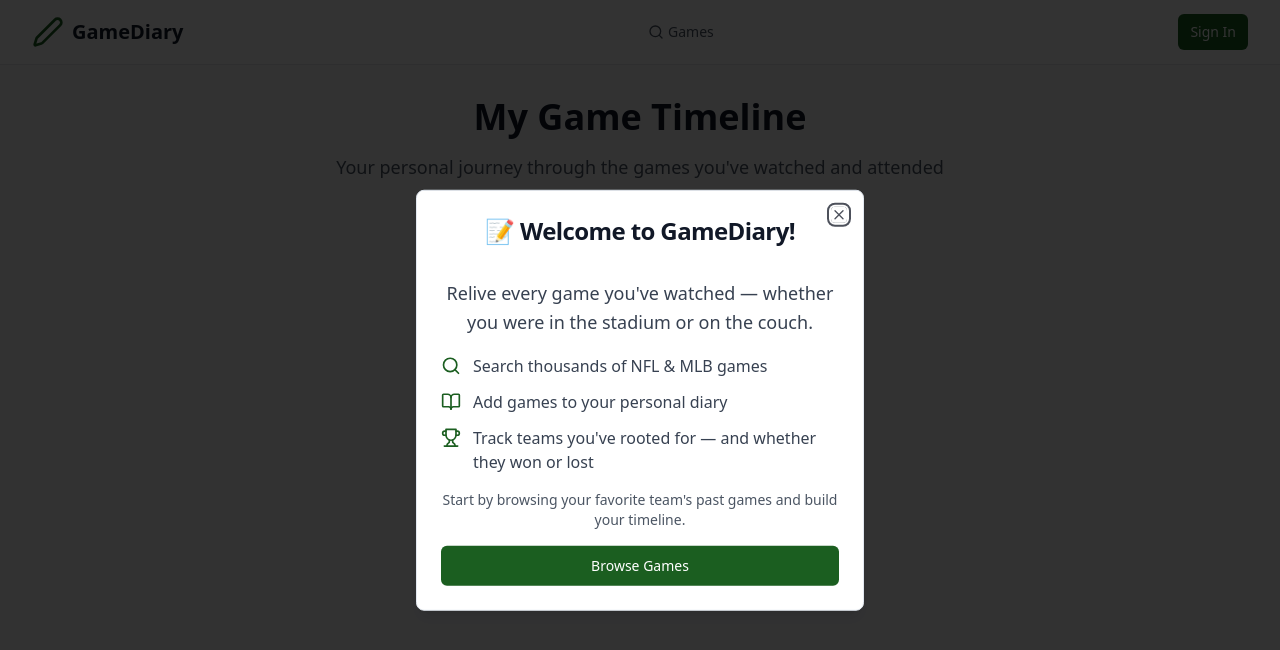
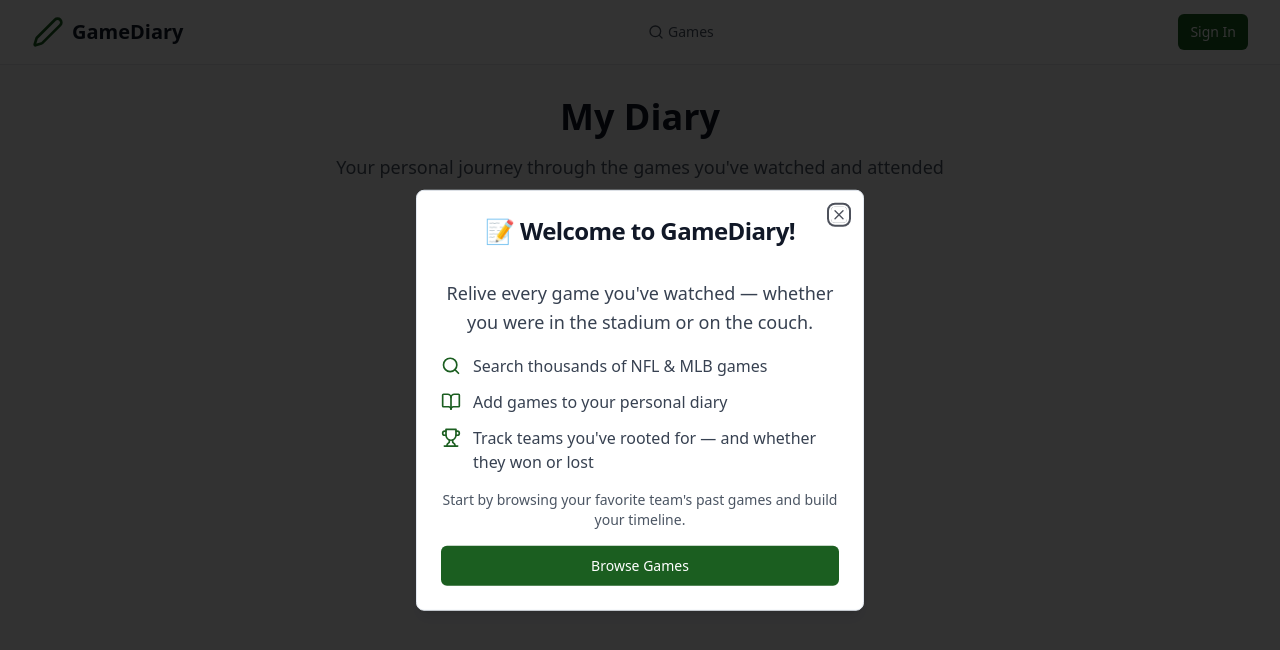
Before and after one commit to DevStump/gameday-diary, a React (Vite) app: page /timeline in a window 1280 px wide. Shown: the top 650 px of the page. Built offline with nearby package versions, Linux system fonts and the light colour scheme.

Commit message:
Code edited in Lovable Code Editor
Edited UI in Lovable

```diff
--- a/src/pages/Timeline.tsx
+++ b/src/pages/Timeline.tsx
@@ -11,14 +11,14 @@ import EditGameLogModal from '@/components/EditGameLogModal';
 import DeleteGameLogModal from '@/components/DeleteGameLogModal';
 import { useNavigate, Link } from 'react-router-dom';
 
-const Timeline = () => {
+const Diary = () => {
   const { data: gameLogs, isLoading } = useGameLogs();
 
   if (isLoading) {
     return (
       <Layout>
         <div className="max-w-6xl mx-auto px-4 sm:px-6 lg:px-8 py-8">
-          <div className="text-center">Loading your game timeline...</div>
+          <div className="text-center">Loading your diary...</div>
         </div>
       </Layout>
     );
@@ -29,13 +29,13 @@ const Timeline = () => {
       <div className="max-w-6xl mx-auto px-4 sm:px-6 lg:px-8 py-8">
         {/* Header */}
         <div className="text-center mb-8">
-          <h1 className="text-4xl font-bold text-gray-900 mb-4">My Game Timeline</h1>
+          <h1 className="text-4xl font-bold text-gray-900 mb-4">My Diary</h1>
           <p className="text-lg text-gray-600">
             Your personal journey through the games you've watched and attended
           </p>
         </div>
 
-        {/* Timeline - 2 Column Grid */}
+        {/* Diary - 2 Column Grid */}
         <div className="grid grid-cols-1 lg:grid-cols-2 gap-6">
           {gameLogs?.map((log, index) => (
             <GameLogEntry key={log.id} log={log} index={index} />
@@ -372,4 +372,4 @@ const GameLogEntry = ({ log, index }: { log: any; index: number }) => {
   );
 };
 
-export default Timeline;
+export default Diary;
```
